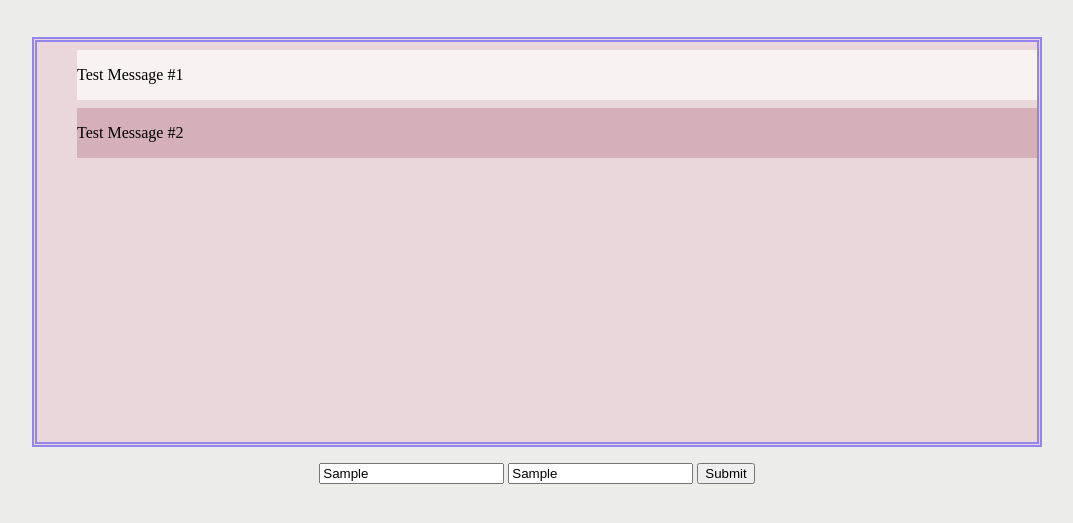
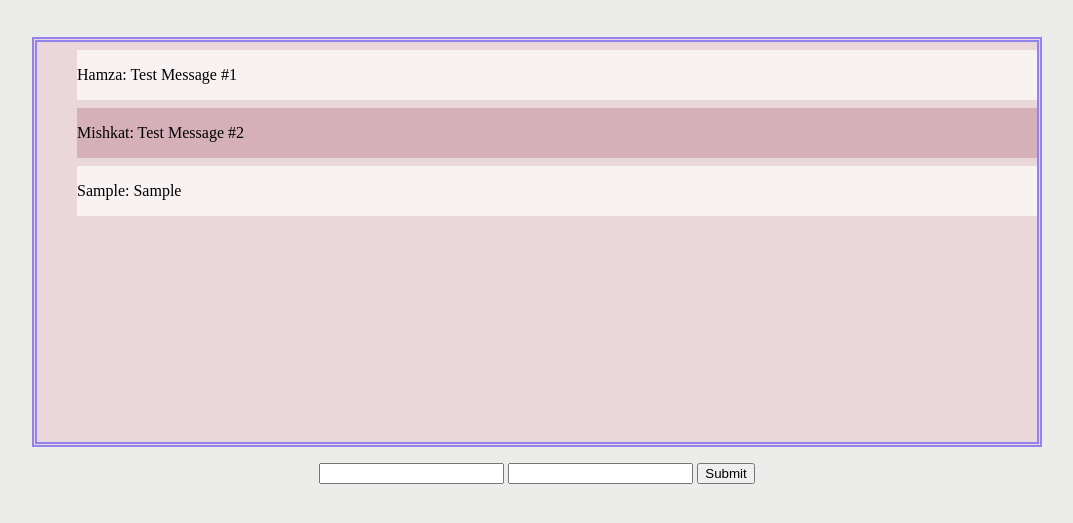
Before and after one commit to hamzafoy/chaterday_io, a plain HTML site: page index.html in a window 1280 px wide. Both pictures are taken after typing "Sample", "Sample" into the empty fields and a click on the input 828 px from the left and 570 px from the top of the page. Shown: the part 97-620 px from the top of the page, without its empty margins (103-1176 px from the left). Drawn offline with Linux system fonts and the light colour scheme; a web font is replaced by a local one.

Commit message:
added overflow-y scroll to enable chat messages to fill and become scrollable inside their ol parent.

```diff
--- a/index.html
+++ b/index.html
@@ -45,11 +45,11 @@
         <ol id="chatbox">
 
             <li class="chatbox__text">
-                Test Message #1
+                Hamza: Test Message #1
             </li>
 
             <li class="chatbox__text">
-                Test Message #2
+                Mishkat: Test Message #2
             </li>
 
         </ol>
--- a/index.js
+++ b/index.js
@@ -2,7 +2,13 @@ $(function() {
 
     $('#user-input').on('submit', function(e) {
         e.preventDefault();
-        let nameData = $()
+        let chatbox = $('#chatbox')
+        let nameData = $('.user-input__name').val();
+        let msgData = $('.user-input__msg').val();
+        let submittedInput = `<li class="chatbox__text">${nameData}: ${msgData}</li>`;
+        chatbox.append(submittedInput);
+        $('.user-input__name').val('');
+        $('.user-input__msg').val('');
     })
 
 });
--- a/style.css
+++ b/style.css
@@ -49,6 +49,7 @@ li {
     align-self: center;
     height: 50vh;
     width: 75%;
+    overflow-y: scroll;
     background-color: #EAD7DC;
     border: 5px double #9383EC;
 }
```
